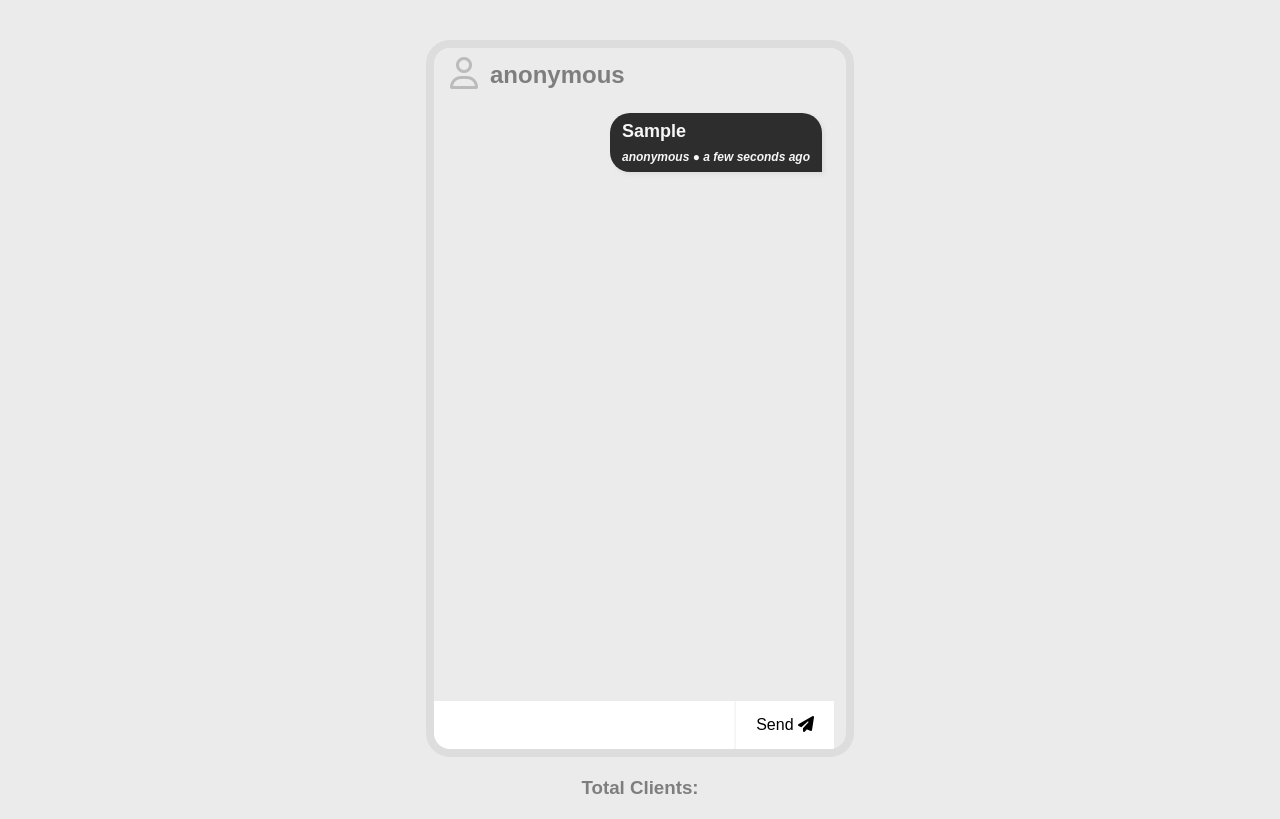
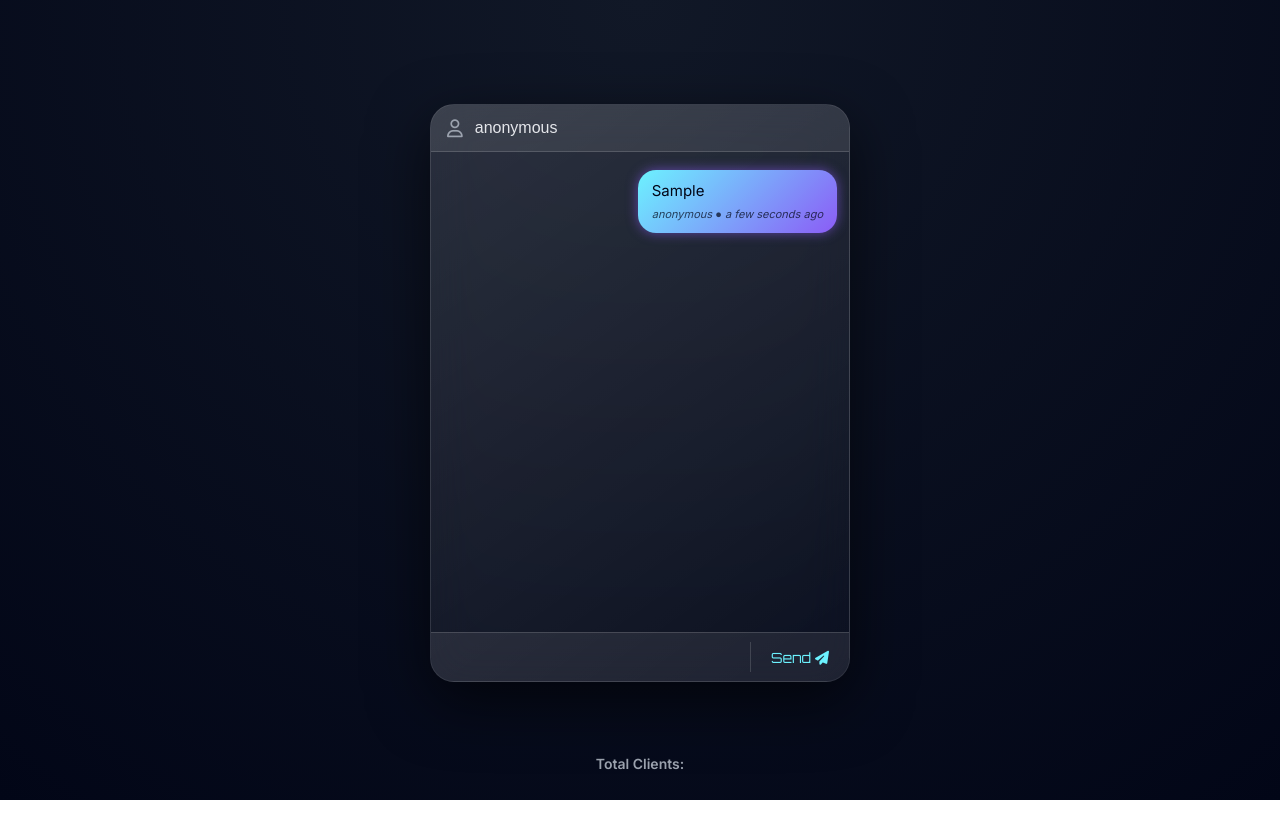
Before and after one commit to xaybid/Socket-IO-Chat-App, a website: page public/index.html in a window 1280 px wide. Both pictures are taken after typing "Sample" into the empty fields and a click on the button "Send". Drawn offline with nearby package versions, Linux system fonts and the light colour scheme; no server answers.

Commit message:
basic mods

```diff
--- a/public/style.css
+++ b/public/style.css
@@ -1,6 +1,16 @@
-@import url('https://fonts.googleapis.com/css2?family=Open+Sans:wght@400;700&display=swap');
+@import url('https://fonts.googleapis.com/css2?family=Orbitron:wght@400;600;700&family=Inter:wght@400;600&display=swap');
 
-*{
+:root {
+    --bg: #0b0f1a;
+    --glass: rgba(255, 255, 255, 0.08);
+    --glass-border: rgba(255, 255, 255, 0.15);
+    --accent: #6cf2ff;
+    --accent-2: #8b5cf6;
+    --text: #e5e7eb;
+    --muted: #9ca3af;
+}
+
+* {
     margin: 0;
     padding: 0;
     box-sizing: border-box;
@@ -8,135 +18,202 @@
 }
 
 body {
-    font-family: "Oswald", sans-serif;
-    font-optical-sizing: auto;
-    font-weight: 700;
-    font-style: normal;
-    /*display: flex;
-    flex-direction: column;
-    justify-content: center;
-    align-items: center;*/
+    min-height: 100vh;
     display: grid;
     place-items: center;
-    background-color: #ebebeb;
+    background: radial-gradient(circle at top, #111827, #020617);
+    font-family: "Inter", sans-serif;
+    color: var(--text);
 }
 
-.title{
-    margin: 20px 0;
+/* Title */
+.title {
+    font-family: "Orbitron", sans-serif;
+    letter-spacing: 2px;
+    margin-bottom: 20px;
+    color: var(--accent);
+    text-shadow: 0 0 10px rgba(108, 242, 255, 0.6);
 }
 
-.main{
-    border: 8px solid #dddddd;
+/* Main Chat Card */
+.main {
+    width: 100%;
+    max-width: 420px;
     border-radius: 24px;
+    background: linear-gradient(
+        145deg,
+        rgba(255, 255, 255, 0.12),
+        rgba(255, 255, 255, 0.02)
+    );
+    backdrop-filter: blur(20px);
+    border: 1px solid var(--glass-border);
+    box-shadow: 0 20px 60px rgba(0, 0, 0, 0.6);
     overflow: hidden;
 }
 
-.name{
+/* Username Bar */
+.name {
     display: flex;
-    font-size: 32px;
-    font-weight: 700;
-    padding: 8px 16px;
-    color: #7e7e7e;
-    background-color: #ebebeb;
+    align-items: center;
+    padding: 12px 16px;
+    background: var(--glass);
+    font-family: "Orbitron", sans-serif;
+    font-size: 18px;
+    color: var(--accent);
+    border-bottom: 1px solid var(--glass-border);
 }
 
-.name > span {
-    color: #bbb;
+.name span {
+    color: var(--muted);
 }
 
-.name-input{
-    font-size: 24px;
-    font-weight: 700;
-    color: #7e7e7e;
+.name-input {
     flex-grow: 1;
-    border: none;
-    margin: 0px 12px;
-    outline: none;
-    background-color: #ebebeb;
-}
-
-.message-container{
-    display: flex;
-    flex-direction: column;
-    background-color: #ebebeb;
-    width: 400px;
-    height: 600px;
-    overflow-y: scroll;
-    overflow-x: hidden;
-}
-
-.message-left, .message-right{
-    list-style: none;
-    padding: 8px 12px;
-    margin: 12px;
-    max-width: 250px;
-    font-size: 18px;
-    word-wrap: break-word;
-}
-
-.message-left{
-    border-radius: 20px 20px 20px 0px;
-    align-self: flex-start;
-    background-color: #fff;
-    box-shadow: -2px 2px 4px #dcdcdc;
-}
-
-.message-right{
-    border-radius: 20px 20px 0px 20px;
-    align-self: flex-end;
-    background-color: #2d2d2d;
-    box-shadow: 2px 2px 4px #dcdcdc;
-    color: #f6f6f6;
-}
-
-.message-left > p > span, .message-right > p > span{
-    display: block;
-    font-style: italic;
-    font-size: 12px;
-    margin-top: 8px;
-}
-
-.feedback{
-    font-style: italic;
-    font-size: 10px;
-    padding: 0px 16px 16px 16px;
-    color: #2d2d2d;
-    text-align: center;
-}
-
-.message-form{
-    display: flex;
-    justify-content: space-between;
-    width: 400px;
-}
-
-.message-input{
-    flex-grow: 1;
-    height: 48px;
+    margin-left: 12px;
     font-size: 16px;
     border: none;
     outline: none;
-    padding: 0px 12px;
-    background-color: #fff;
+    background: transparent;
+    color: var(--text);
 }
 
-.send-button{
-    height: 48px;
-    font-size: 16px;
-    border: none;
-    padding: 0px 20px;
-    outline: none;
-    background-color: #fff;
-    cursor: pointer;
+/* Messages */
+.message-container {
+    height: 60vh;
+    max-height: 600px;
+    padding: 12px 0;
+    display: flex;
+    flex-direction: column;
+    gap: 6px;
+    overflow-y: auto;
+    scrollbar-width: thin;
 }
 
-.v-divider{
-    height: 48px;
-    width: 2px;
-    background-color: #f6f6f6;
+.message-container::-webkit-scrollbar {
+    width: 6px;
 }
 
-.clients-total{
-    margin: 20px 0;
-    color: #7e7e7e;
+.message-container::-webkit-scrollbar-thumb {
+    background: linear-gradient(var(--accent), var(--accent-2));
+    border-radius: 20px;
 }
+
+/* Message Bubbles */
+.message-left,
+.message-right {
+    list-style: none;
+    padding: 10px 14px;
+    margin: 6px 12px;
+    max-width: 75%;
+    font-size: 15px;
+    line-height: 1.4;
+    border-radius: 18px;
+    animation: fadeIn 0.3s ease-in-out;
+}
+
+.message-left {
+    align-self: flex-start;
+    background: rgba(255, 255, 255, 0.15);
+    border: 1px solid var(--glass-border);
+    backdrop-filter: blur(10px);
+}
+
+.message-right {
+    align-self: flex-end;
+    background: linear-gradient(135deg, var(--accent), var(--accent-2));
+    color: #020617;
+    box-shadow: 0 0 12px rgba(139, 92, 246, 0.6);
+}
+
+.message-left span,
+.message-right span {
+    display: block;
+    margin-top: 6px;
+    font-size: 11px;
+    font-style: italic;
+    opacity: 0.7;
+}
+
+/* Feedback */
+.feedback {
+    font-size: 11px;
+    font-style: italic;
+    text-align: center;
+    color: var(--muted);
+    padding: 8px;
+}
+
+/* Input Area */
+.message-form {
+    display: flex;
+    align-items: center;
+    border-top: 1px solid var(--glass-border);
+    background: var(--glass);
+}
+
+.message-input {
+    flex-grow: 1;
+    height: 48px;
+    padding: 0 14px;
+    font-size: 14px;
+    border: none;
+    outline: none;
+    background: transparent;
+    color: var(--text);
+}
+
+.send-button {
+    height: 48px;
+    padding: 0 20px;
+    font-family: "Orbitron", sans-serif;
+    font-size: 14px;
+    border: none;
+    cursor: pointer;
+    color: var(--accent);
+    background: transparent;
+    transition: 0.3s;
+}
+
+.send-button:hover {
+    color: #fff;
+    text-shadow: 0 0 10px var(--accent);
+}
+
+/* Divider */
+.v-divider {
+    width: 1px;
+    height: 30px;
+    background: var(--glass-border);
+}
+
+/* Clients Count */
+.clients-total {
+    margin-top: 16px;
+    font-size: 14px;
+    color: var(--muted);
+}
+
+/* Animations */
+@keyframes fadeIn {
+    from {
+        opacity: 0;
+        transform: translateY(4px);
+    }
+    to {
+        opacity: 1;
+        transform: translateY(0);
+    }
+}
+
+/* 📱 Responsive */
+@media (max-width: 480px) {
+    .main {
+        border-radius: 0;
+        height: 100vh;
+        max-width: 100%;
+    }
+
+    .message-container {
+        height: calc(100vh - 140px);
+    }
+}
```
Also changed, not shown: app.js (+4 -3 lines).
